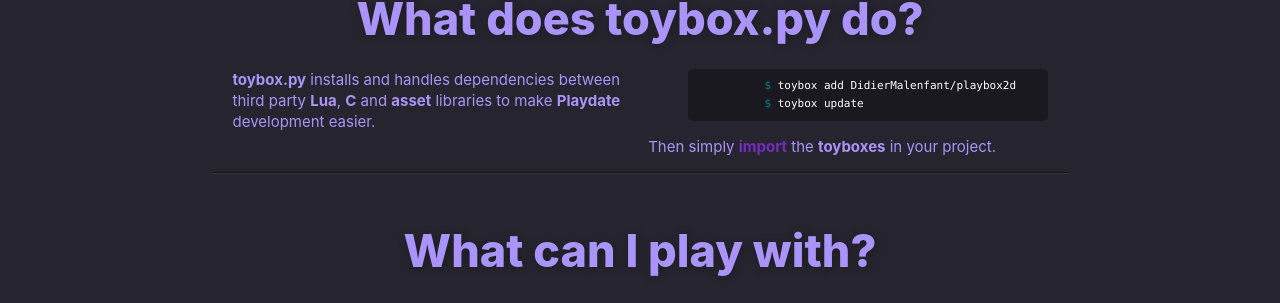
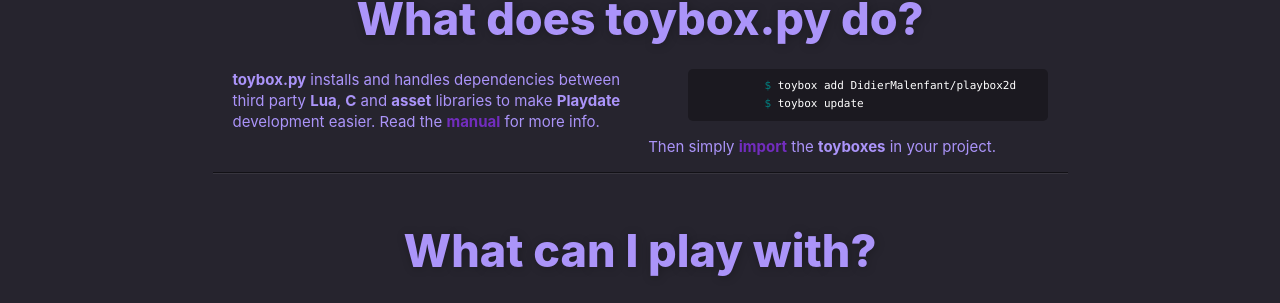
Before and after one commit to toyboxpy/toyboxpy.io, a Jekyll site: the page built from index.html, in a window 1280 px wide. Shown: the part 590-893 px from the top of the page. Built offline with Jekyll 4.4.1, drawn with Linux system fonts in a browser that asks for light colours; comment, search, counter and statistics services are not loaded.

Commit message:
Added a link to the Readme/Manual on the front page

```diff
--- a/_data/locales/en.yml
+++ b/_data/locales/en.yml
@@ -3,7 +3,7 @@
   subtitle: A Lua, C and asset dependency manager for the <a href="https://play.date" target="_blank">Playdate</a> SDK.
   pagecontent:
     question: What does toybox.py do?
-    what: <b>toybox.py</b> installs and handles dependencies between third party <b>Lua</b>, <b>C</b> and <b>asset</b> libraries to make <b>Playdate</b> development easier.
+    what: <b>toybox.py</b> installs and handles dependencies between third party <b>Lua</b>, <b>C</b> and <b>asset</b> libraries to make <b>Playdate</b> development easier. Read the <a href="https://github.com/toyboxpy/toybox.py#toyboxpy">manual</a> for more info.
     then: Then simply <a href="https://github.com/toyboxpy/toybox.py#using-lua-toyboxes">import</a> the <b>toyboxes</b> in your project.
     install:
       install: Install toybox.py
```
